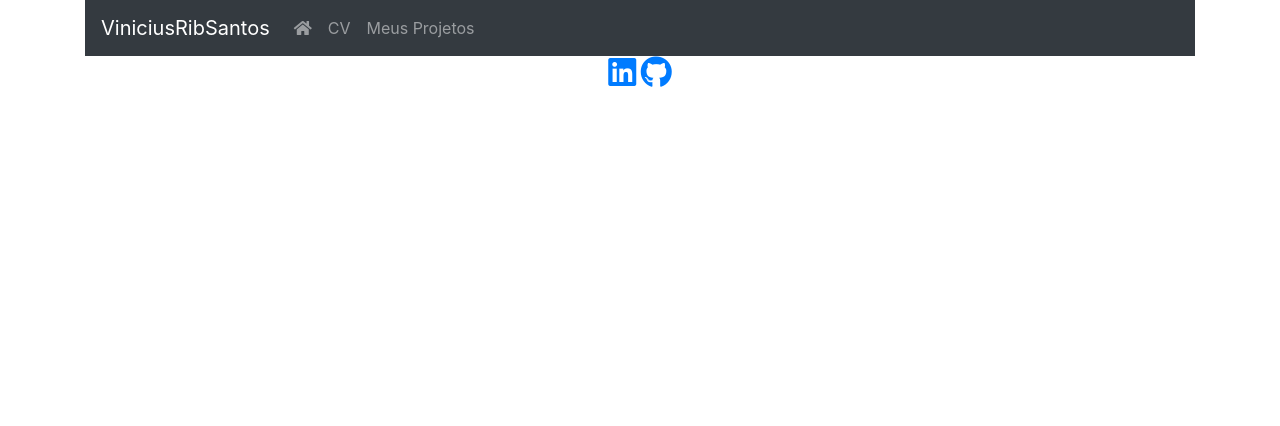
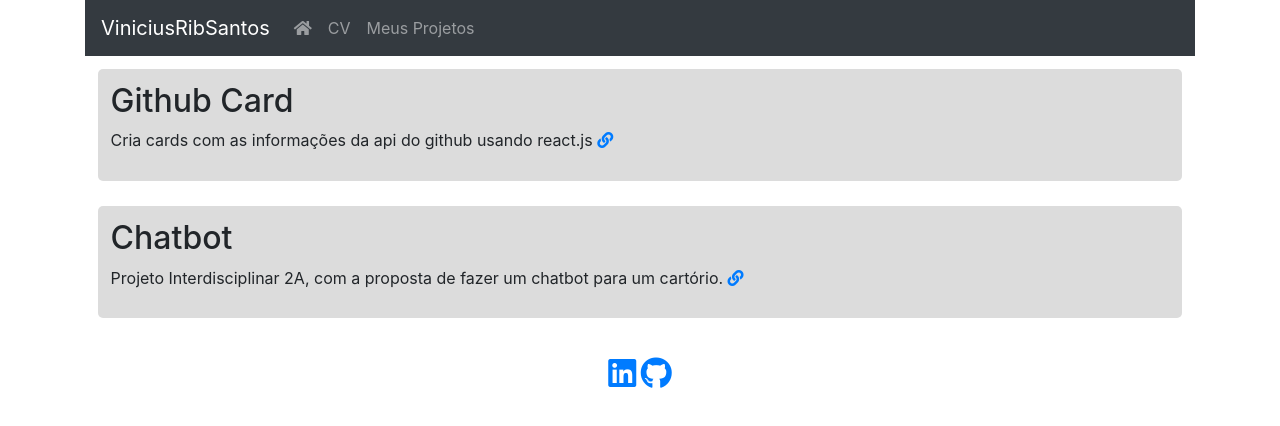
Before and after one commit to ViniciusRibSantos/ViniciusRibSantos.github.io, a plain HTML site: page projetos.html in a window 1280 px wide. Drawn offline with nearby package versions, Linux system fonts and the light colour scheme.

Commit message:
Meus Projetos, versão inicial completa

```diff
--- a/css/style.css
+++ b/css/style.css
@@ -1,7 +1,18 @@
 .footer{
     text-align: center;
+    padding: 2vw;
 }
 
 .box{
     padding: 3vw;
 }
+
+.project-box{
+    background-color: #dcdcdc;
+    border-radius: 5px;
+    padding: 1vw;
+}
+
+.project-box-contain{
+    padding: 1vw;
+}
--- a/projetos.html
+++ b/projetos.html
@@ -6,7 +6,8 @@
   <meta name="viewport" content="width=device-width, initial-scale=1, shrink-to-fit=no">
   <link rel="stylesheet" href="https://stackpath.bootstrapcdn.com/bootstrap/4.3.1/css/bootstrap.min.css"
     integrity="sha384-ggOyR0iXCbMQv3Xipma34MD+dH/1fQ784/j6cY/iJTQUOhcWr7x9JvoRxT2MZw1T" crossorigin="anonymous">
-  <link rel="stylesheet" href="https://use.fontawesome.com/releases/v5.7.2/css/all.css" integrity="sha384-fnmOCqbTlWIlj8LyTjo7mOUStjsKC4pOpQbqyi7RrhN7udi9RwhKkMHpvLbHG9Sr" crossorigin="anonymous">
+  <link rel="stylesheet" href="https://use.fontawesome.com/releases/v5.7.2/css/all.css"
+    integrity="sha384-fnmOCqbTlWIlj8LyTjo7mOUStjsKC4pOpQbqyi7RrhN7udi9RwhKkMHpvLbHG9Sr" crossorigin="anonymous">
   <link rel="stylesheet" href="css/style.css" />
   <title>Home</title>
 </head>
@@ -37,6 +38,21 @@
       </div>
     </nav>
 
+    <div class="container">
+      <div class="row project-box-contain">
+        <div class="col-12 project-box">
+          <h2>Github Card</h2>
+          <p>Cria cards com as informações da api do github usando react.js <a href="https://github.com/ViniciusRibSantos/github-card"><i class="fas fa-link"></i></a> </p>
+        </div>
+      </div>
+      <div class="row project-box-contain">
+        <div class="col-12 project-box">
+          <h2>Chatbot</h2>
+          <p>Projeto Interdisciplinar 2A, com a proposta de fazer um chatbot para um cartório. <a href="https://github.com/ViniciusRibSantos/chatbot"><i class="fas fa-link"></i></a> </p>
+        </div>
+      </div>
+    </div>
+
     <div class="row">
       <div class="col-12 footer">
         <a href="https://www.linkedin.com/in/vinicius-ribeiro-662863136/">
```
Also changed, not shown: cv.html (+4 -1 lines). Lines whose indentation alone changed are shown as unchanged.
